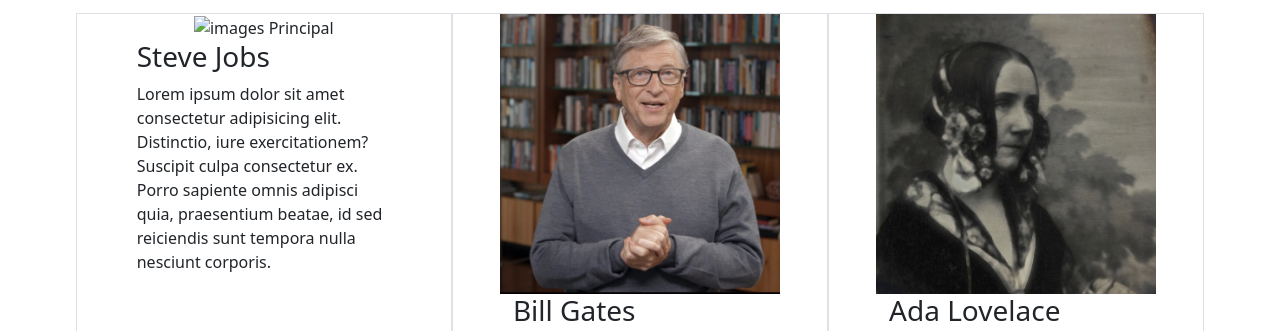
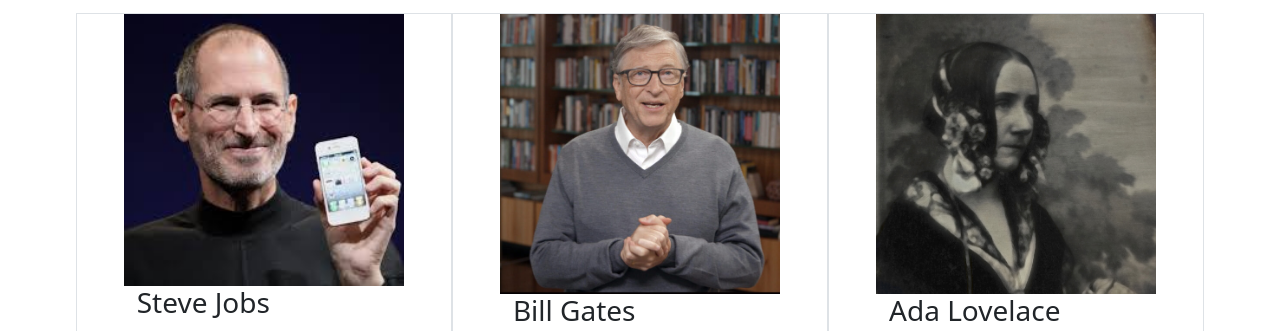
Before and after one commit to ddustar/nuevo_repositorio, a plain HTML site: page index.html in a window 1280 px wide. Shown: the part 848-1179 px from the top of the page. Drawn offline with nearby package versions, Linux system fonts and the light colour scheme.

Commit message:
Update index.html

```diff
--- a/index.html
+++ b/index.html
@@ -68,7 +68,7 @@
             </div>
             <div class="row d-flex justify-content-center imageContainer">
                 <div class="col-xs-6 col-sm-6 col-md-4 col-lg-4 border textContainer">
-                    <img src=Img/steve.jpg" class="img-fluid speakerimage" alt="images Principal">
+                    <img src="Img/steve.jpg" class="img-fluid speakerimage" alt="images Principal">
                     <div class="imageDescription">
                         <h3>Steve Jobs</h3>
                         <p>Lorem ipsum dolor sit amet consectetur adipisicing elit. Distinctio, iure exercitationem? Suscipit culpa consectetur ex. Porro sapiente omnis adipisci quia, praesentium beatae, id sed reiciendis sunt tempora nulla nesciunt corporis.
```
